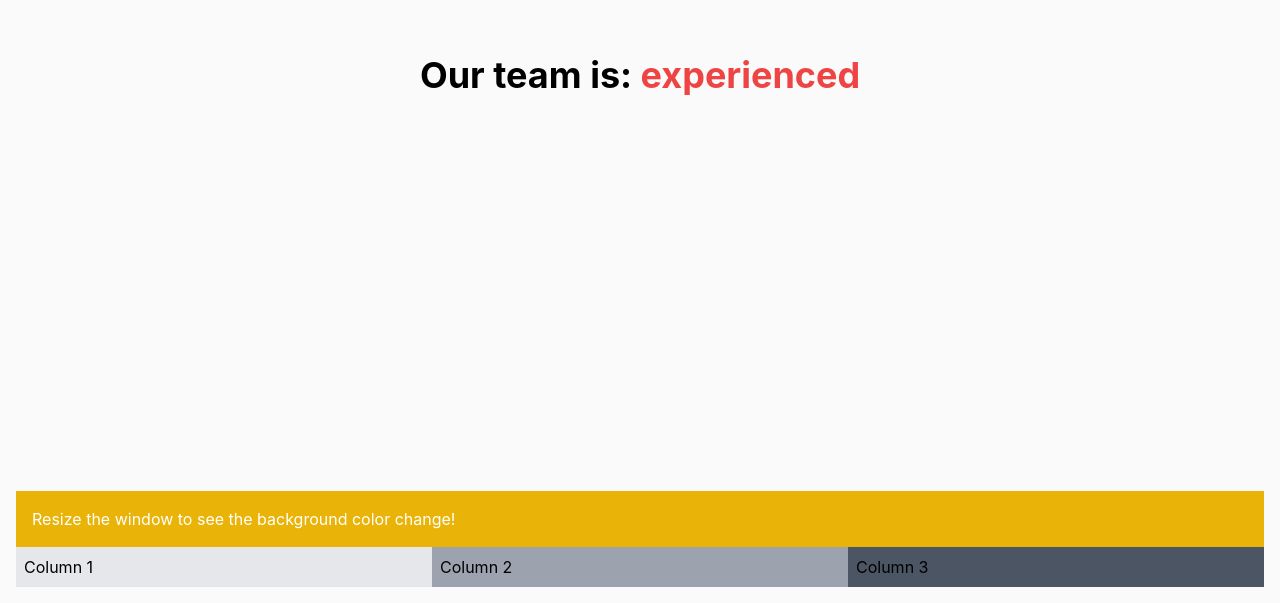
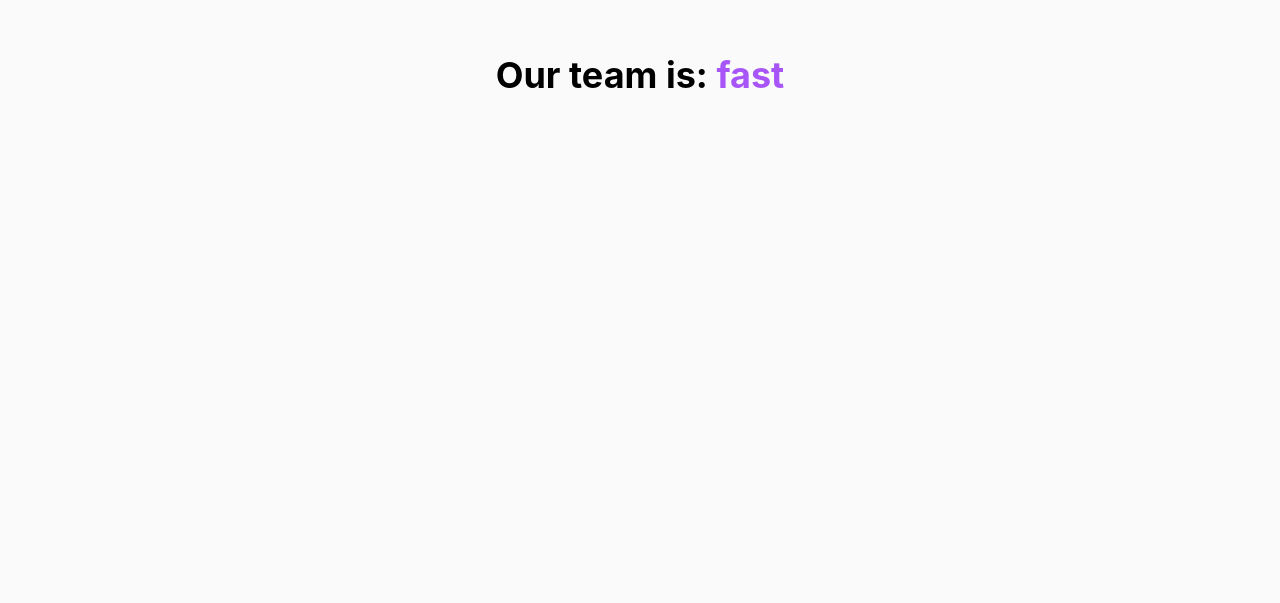
Before and after one commit to mianfarooqazam/berc-pk, a React (Create React App) app: page / in a window 1280 px wide. Shown: the part 325-928 px from the top of the page. After the commit the page ends 800 px from the top, so only its background shows below. Built offline with nearby package versions, Linux system fonts and the light colour scheme; the HTML template or start-up script is replaced by a standard one.

Commit message:
ResponseComponent Removed

```diff
--- a/src/App.js
+++ b/src/App.js
@@ -1,7 +1,6 @@
 import React, { useState, useEffect } from 'react';
 import AnimatedText from './components/AnimatedText';
 import Loader from './components/Loader';
-import ResponsiveComponent from './components/ResponsiveComponent';
 
 function App() {
   const [isLoading, setIsLoading] = useState(true);
@@ -21,7 +20,6 @@ function App() {
       ) : (
         <div>
           <AnimatedText />
-          <ResponsiveComponent />
         </div>
       )}
     </div>
--- a/src/components/ResponsiveComponent.js
+++ /dev/null
@@ -1,18 +0,0 @@
-import React from 'react';
-
-const ResponsiveComponent = () => {
-  return (
-    <div className="p-4">
-      <div className="bg-blue-500 text-white p-4 md:bg-green-500 lg:bg-red-500 xl:bg-yellow-500">
-        Resize the window to see the background color change!
-      </div>
-      <div className="flex flex-col md:flex-row">
-        <div className="p-2 bg-gray-200 md:flex-1">Column 1</div>
-        <div className="p-2 bg-gray-400 md:flex-1">Column 2</div>
-        <div className="p-2 bg-gray-600 md:flex-1">Column 3</div>
-      </div>
-    </div>
-  );
-};
-
-export default ResponsiveComponent;
```
